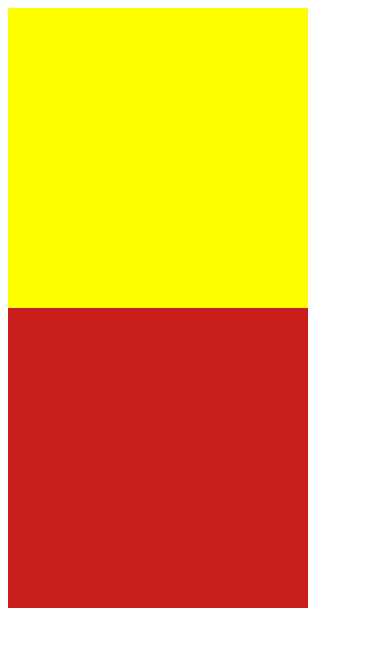
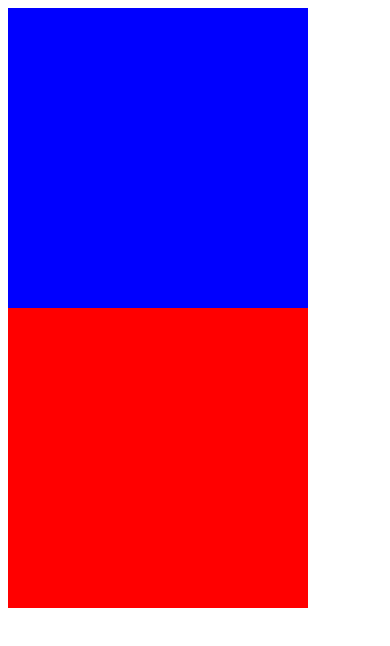
Before and after one commit to Ichinhorloo/lucine-bakery, a plain HTML site: page exercise2.html in a window 390 px wide. Drawn offline with Linux system fonts and the light colour scheme.

Commit message:
Update and rename exercise.html to exercise2.html

```diff
--- a/exercise.html
+++ b/exercise2.html
@@ -9,23 +9,23 @@
         .box {
             height: 300px;
             width: 300px;
-            background-color: rgb(201, 28, 28)
+            background-color: red
         }
 
-        @media screen and (max-width: 480px) {
+        @media screen and (max-width: 500px) {
             .box {
-                background-color: yellow;
+                background-color: blue;
             }
         }
         .box2 {
             height: 300px;
             width: 300px;
-            background-color: yellow
+            background-color: blue
         }
 
-        @media screen and (max-width: 480px) {
+        @media screen and (max-width: 500px) {
             .box2 {
-                background-color: rgb(201, 28, 28)
+                background-color: red
             ;
             }
         }
```
